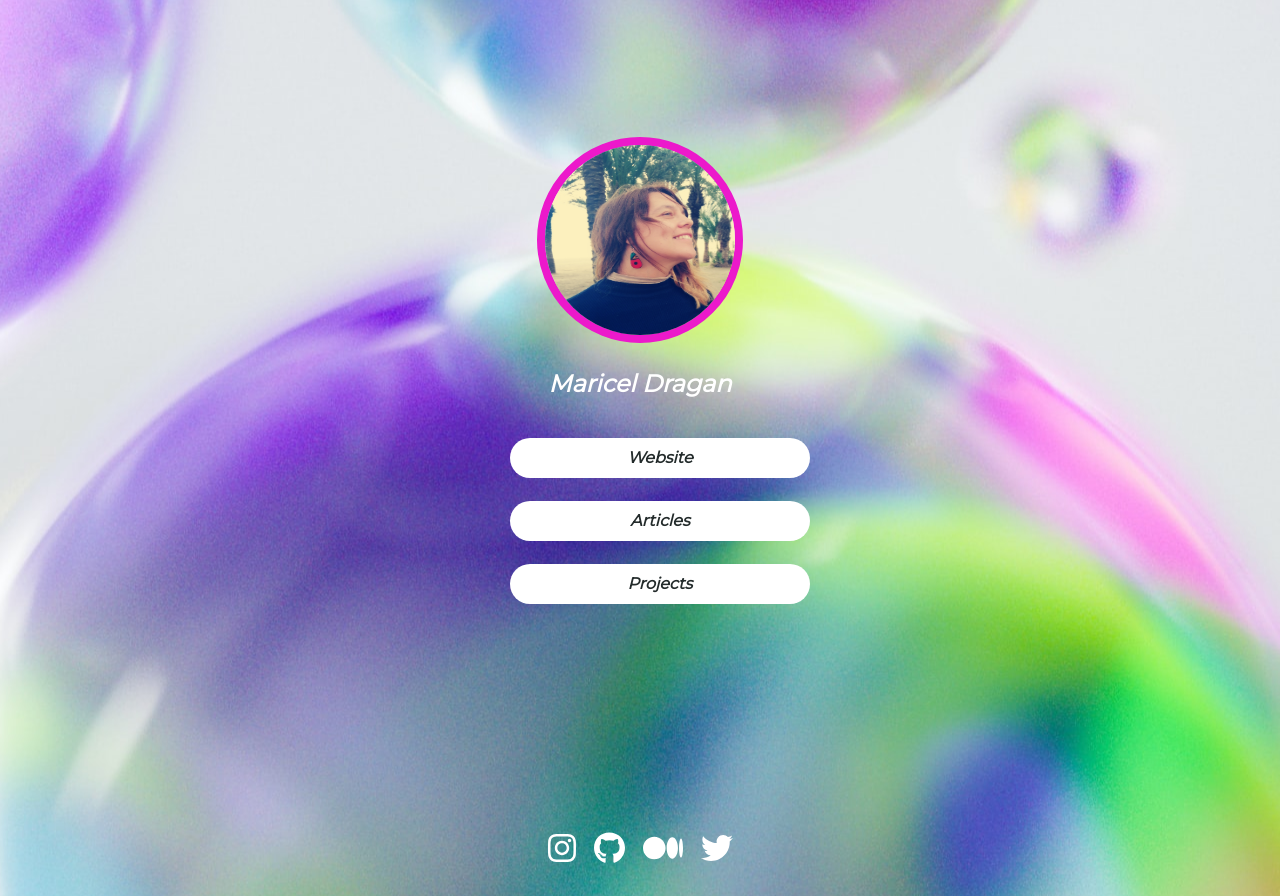
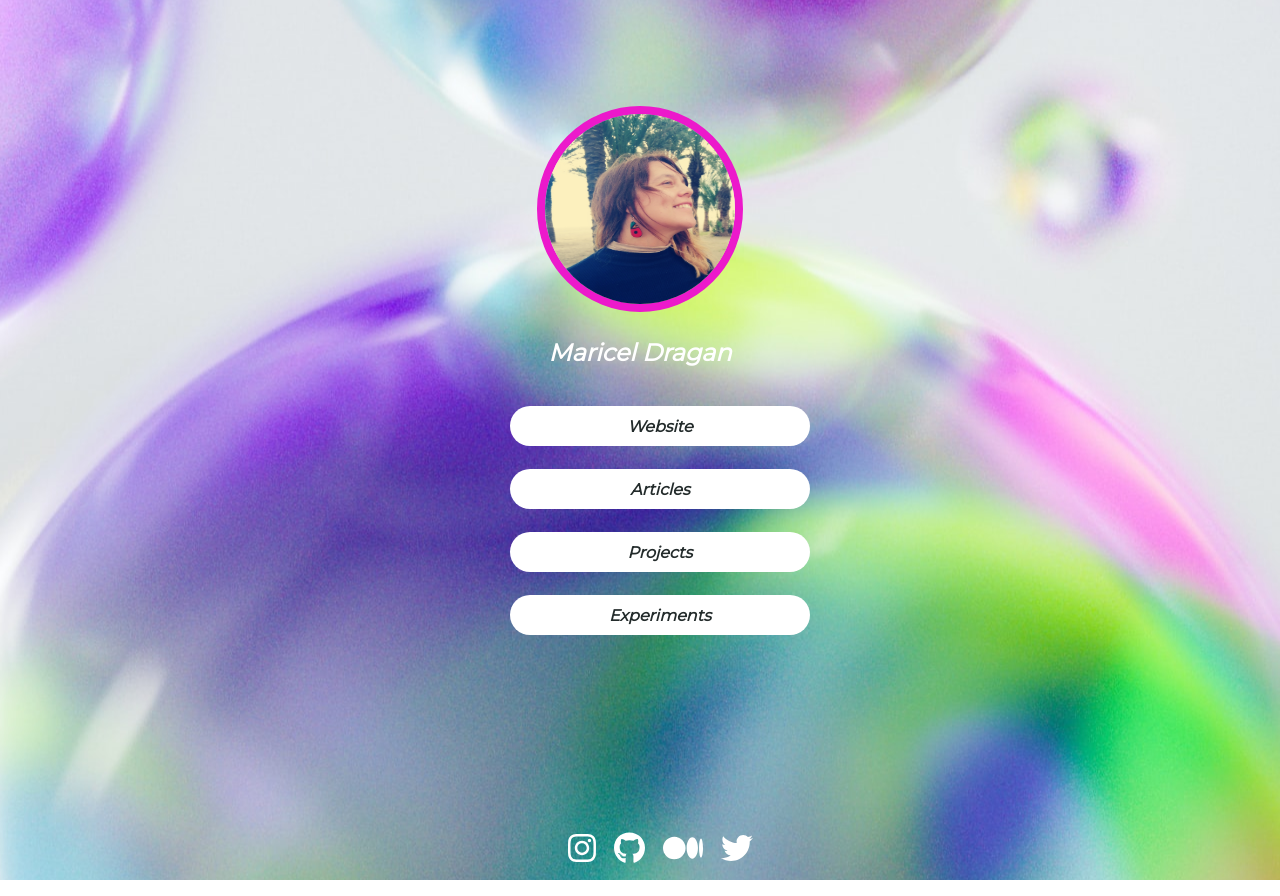
Before and after one commit to MARICEL30/links, a React (Create React App) app: page / in a window 1280 px wide. Built offline with nearby package versions, Linux system fonts and the light colour scheme.

Commit message:
add body style

```diff
--- a/src/App.css
+++ b/src/App.css
@@ -1,10 +1,15 @@
 @import url('https://fonts.googleapis.com/css2?family=Montserrat&display=swap');
+body, html {
+  height: 100%;
+}
+
 
 .App {
   text-align: center;
   background: url("images/background-pic.jpg");
   background-repeat: no-repeat;
   background-position: center;
+  height: 100%;
 }
 
 .App-header {
@@ -85,7 +90,7 @@ a:link {
   transform: scale(1.1);
 }
 
-.social-icons, p {
+.social-icons, li {
   display: flex;
   flex-direction: row;
   align-items: center;
--- a/src/Footer.js
+++ b/src/Footer.js
@@ -24,7 +24,7 @@ const socialMediaLinksIcons = socialMediaLinks.map(item =>
 export default function Footer() {
 
  return (
-  <div className="social-icons">
-  <p>{socialMediaLinksIcons}</p>
-  </div>
+  <ul className="social-icons">
+  <li>{socialMediaLinksIcons}</li>
+  </ul>
  )};
--- a/src/Header.js
+++ b/src/Header.js
@@ -10,6 +10,7 @@ export default function Header() {
       { name: "Website", link: "https://mariceldragan.com/", id: 1 },
       { name: "Articles", link: "https://medium.com/@mariaceliadragan", id: 2 },
       { name: "Projects", link: "https://github.com/MARICEL30", id: 3 },
+      { name: "Experiments", link: "https://plasticfreeme.net/", id: 4 },
 ]
 
 
```
